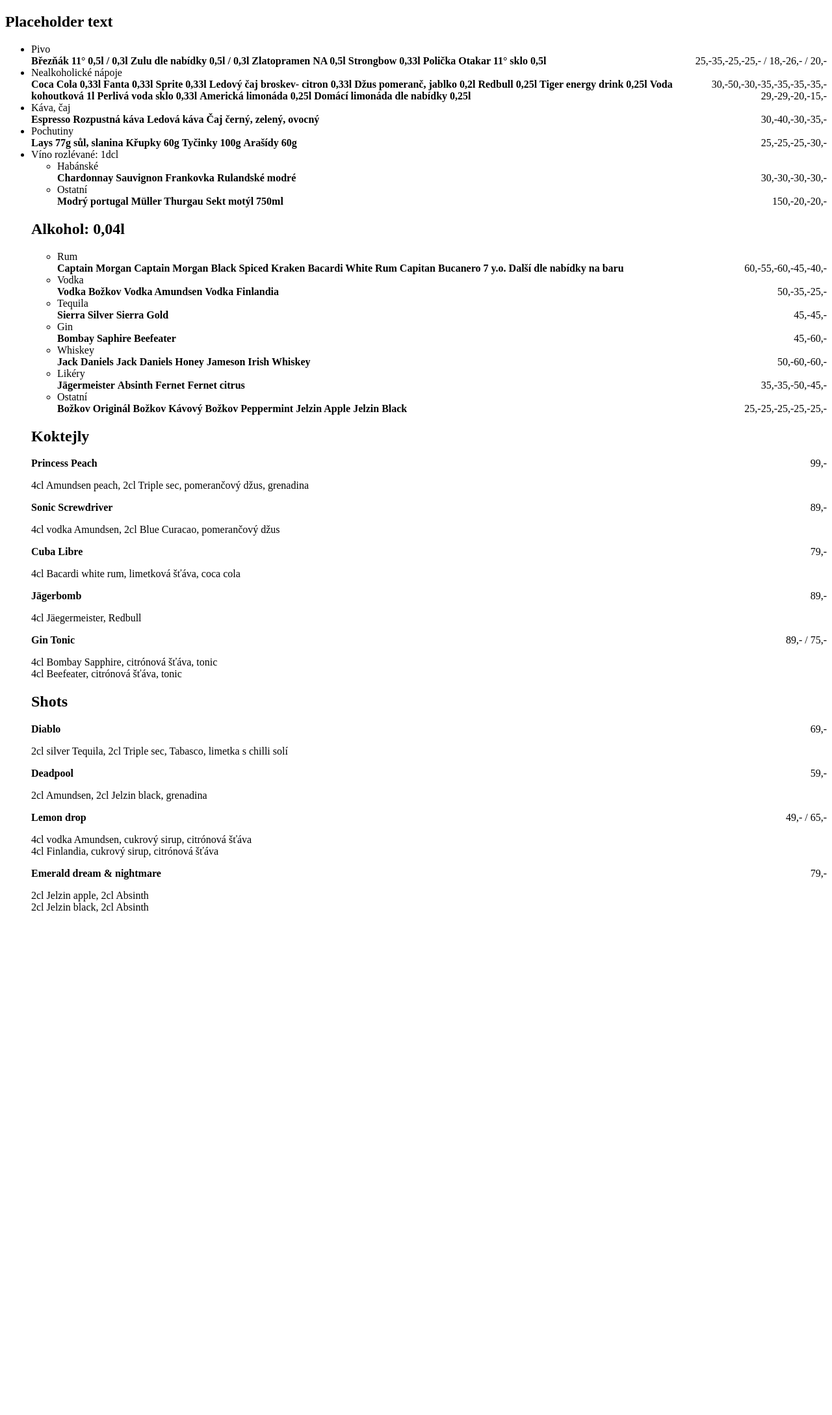
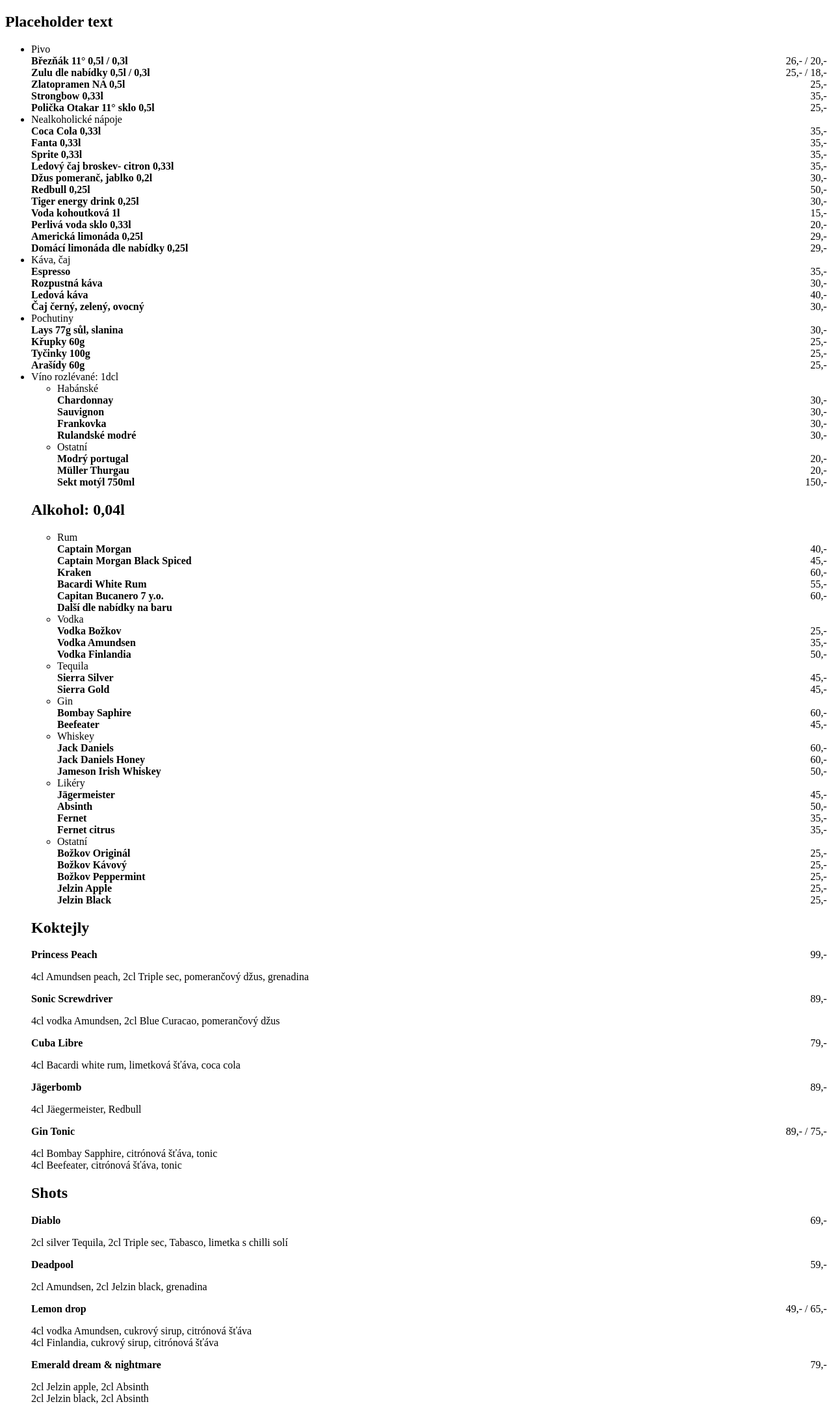
Before and after one commit to icycoba/icycoba.github.io, a Jekyll site: the page nabidka.html, which Jekyll copies as it is, in a window 1280 px wide. Shown: the whole page at 65% size. Built offline with Jekyll 4.4.1, drawn with Linux system fonts in a browser that asks for light colours; before the commit the page ends 1421 px from its top, so only the background shows below that.

Commit message:
added div product for every.. product??

```diff
--- a/nabidka.html
+++ b/nabidka.html
@@ -11,102 +11,102 @@
     <h2>Placeholder text</h2>
     <ul>
       <li>Pivo</li>
-          <span class="name">Březňák 11° 0,5l / 0,3l</span><span class="price">26,- / 20,-</span>
-          <span class="name">Zulu dle nabídky 0,5l / 0,3l</span><span class="price">25,- / 18,-</span>
-          <span class="name">Zlatopramen NA 0,5l</span><span class="price">25,-</span>
-          <span class="name">Strongbow 0,33l</span><span class="price">35,-</span>
-          <span class="name">Polička Otakar 11° sklo 0,5l</span><span class="price">25,-</span>
+          <div class="product"><span class="name">Březňák 11° 0,5l / 0,3l</span><span class="price">26,- / 20,-</span></div>
+          <div class="product"><span class="name">Zulu dle nabídky 0,5l / 0,3l</span><span class="price">25,- / 18,-</span></div>
+          <div class="product"><span class="name">Zlatopramen NA 0,5l</span><span class="price">25,-</span></div>
+          <div class="product"><span class="name">Strongbow 0,33l</span><span class="price">35,-</span></div>
+          <div class="product"><span class="name">Polička Otakar 11° sklo 0,5l</span><span class="price">25,-</span></div>
       <li>Nealkoholické nápoje</li>
-          <span class="name">Coca Cola 0,33l</span><span class="price">35,-</span>
-          <span class="name">Fanta 0,33l</span><span class="price">35,-</span>
-          <span class="name">Sprite 0,33l</span><span class="price">35,-</span>
-          <span class="name">Ledový čaj broskev- citron 0,33l</span><span class="price">35,-</span>
-          <span class="name">Džus pomeranč, jablko 0,2l</span><span class="price">30,-</span>
-          <span class="name">Redbull 0,25l</span><span class="price">50,-</span>
-          <span class="name">Tiger energy drink 0,25l</span><span class="price">30,-</span>
-          <span class="name">Voda kohoutková 1l</span><span class="price">15,-</span>
-          <span class="name">Perlivá voda sklo 0,33l</span><span class="price">20,-</span>
-          <span class="name">Americká limonáda 0,25l</span><span class="price">29,-</span>
-          <span class="name">Domácí limonáda dle nabídky 0,25l</span><span class="price">29,-</span>
+          <div class="product"><span class="name">Coca Cola 0,33l</span><span class="price">35,-</span></div>
+          <div class="product"><span class="name">Fanta 0,33l</span><span class="price">35,-</span></div>
+          <div class="product"><span class="name">Sprite 0,33l</span><span class="price">35,-</span></div>
+          <div class="product"><span class="name">Ledový čaj broskev- citron 0,33l</span><span class="price">35,-</span></div>
+          <div class="product"><span class="name">Džus pomeranč, jablko 0,2l</span><span class="price">30,-</span></div>
+          <div class="product"><span class="name">Redbull 0,25l</span><span class="price">50,-</span></div>
+          <div class="product"><span class="name">Tiger energy drink 0,25l</span><span class="price">30,-</span></div>
+          <div class="product"><span class="name">Voda kohoutková 1l</span><span class="price">15,-</span></div>
+          <div class="product"><span class="name">Perlivá voda sklo 0,33l</span><span class="price">20,-</span></div>
+          <div class="product"><span class="name">Americká limonáda 0,25l</span><span class="price">29,-</span></div>
+          <div class="product"><span class="name">Domácí limonáda dle nabídky 0,25l</span><span class="price">29,-</span></div>
       <li>Káva, čaj</li>
-          <span class="name">Espresso</span><span class="price">35,-</span>
-          <span class="name">Rozpustná káva</span><span class="price">30,-</span>
-          <span class="name">Ledová káva</span><span class="price">40,-</span>
-          <span class="name">Čaj černý, zelený, ovocný</span><span class="price">30,-</span>
+          <div class="product"><span class="name">Espresso</span><span class="price">35,-</span></div>
+          <div class="product"><span class="name">Rozpustná káva</span><span class="price">30,-</span></div>
+          <div class="product"><span class="name">Ledová káva</span><span class="price">40,-</span></div>
+          <div class="product"><span class="name">Čaj černý, zelený, ovocný</span><span class="price">30,-</span></div>
       <li>Pochutiny</li>
-          <span class="name">Lays 77g sůl, slanina</span><span class="price">30,-</span>
-          <span class="name">Křupky 60g</span><span class="price">25,-</span>
-          <span class="name">Tyčinky 100g</span><span class="price">25,-</span>
-          <span class="name">Arašídy 60g</span><span class="price">25,-</span>
+          <div class="product"><span class="name">Lays 77g sůl, slanina</span><span class="price">30,-</span></div>
+          <div class="product"><span class="name">Křupky 60g</span><span class="price">25,-</span></div>
+          <div class="product"><span class="name">Tyčinky 100g</span><span class="price">25,-</span></div>
+          <div class="product"><span class="name">Arašídy 60g</span><span class="price">25,-</span></div>
       <li>Víno rozlévané: 1dcl</li>
           <ul>
             <li>Habánské</li>
-              <span class="name">Chardonnay</span><span class="price">30,-</span>
-              <span class="name">Sauvignon</span><span class="price">30,-</span>
-              <span class="name">Frankovka</span><span class="price">30,-</span>
-              <span class="name">Rulandské modré</span><span class="price">30,-</span>
+              <div class="product"><span class="name">Chardonnay</span><span class="price">30,-</span></div>
+              <div class="product"><span class="name">Sauvignon</span><span class="price">30,-</span></div>
+              <div class="product"><span class="name">Frankovka</span><span class="price">30,-</span></div>
+              <div class="product"><span class="name">Rulandské modré</span><span class="price">30,-</span></div>
             <li>Ostatní</li>
-              <span class="name">Modrý portugal</span><span class="price">20,-</span>
-              <span class="name">Müller Thurgau</span><span class="price">20,-</span>
-              <span class="name">Sekt motýl 750ml</span><span class="price">150,-</span>
+              <div class="product"><span class="name">Modrý portugal</span><span class="price">20,-</span></div>
+              <div class="product"><span class="name">Müller Thurgau</span><span class="price">20,-</span></div>
+              <div class="product"><span class="name">Sekt motýl 750ml</span><span class="price">150,-</span></div>
           </ul>
     <h2>Alkohol: 0,04l</h2>
     <ul>
       <li>Rum</li>
-          <span class="name">Captain Morgan</span><span class="price">40,-</span>
-          <span class="name">Captain Morgan Black Spiced</span><span class="price">45,-</span>
-          <span class="name">Kraken</span><span class="price">60,-</span>
-          <span class="name">Bacardi White Rum</span><span class="price">55,-</span>
-          <span class="name">Capitan Bucanero 7 y.o.</span><span class="price">60,-</span>
-          <span class="name">Další dle nabídky na baru</span>
+          <div class="product"><span class="name">Captain Morgan</span><span class="price">40,-</span></div>
+          <div class="product"><span class="name">Captain Morgan Black Spiced</span><span class="price">45,-</span></div>
+          <div class="product"><span class="name">Kraken</span><span class="price">60,-</span></div>
+          <div class="product"><span class="name">Bacardi White Rum</span><span class="price">55,-</span></div>
+          <div class="product"><span class="name">Capitan Bucanero 7 y.o.</span><span class="price">60,-</span></div>
+          <div class="product"><span class="name">Další dle nabídky na baru</span></div>
       <li>Vodka</li>
-          <span class="name">Vodka Božkov</span><span class="price">25,-</span>
-          <span class="name">Vodka Amundsen</span><span class="price">35,-</span>
-          <span class="name">Vodka Finlandia</span><span class="price">50,-</span>
+          <div class="product"><span class="name">Vodka Božkov</span><span class="price">25,-</span></div>
+          <div class="product"><span class="name">Vodka Amundsen</span><span class="price">35,-</span></div>
+          <div class="product"><span class="name">Vodka Finlandia</span><span class="price">50,-</span></div>
       <li>Tequila</li>
-          <span class="name">Sierra Silver</span><span class="price">45,-</span>
-          <span class="name">Sierra Gold</span><span class="price">45,-</span>
+          <div class="product"><span class="name">Sierra Silver</span><span class="price">45,-</span></div>
+          <div class="product"><span class="name">Sierra Gold</span><span class="price">45,-</span></div>
       <li>Gin</li>
-          <span class="name">Bombay Saphire</span><span class="price">60,-</span>
-          <span class="name">Beefeater</span><span class="price">45,-</span>
+          <div class="product"><span class="name">Bombay Saphire</span><span class="price">60,-</span></div>
+          <div class="product"><span class="name">Beefeater</span><span class="price">45,-</span></div>
       <li>Whiskey</li>
-          <span class="name">Jack Daniels</span><span class="price">60,-</span>
-          <span class="name">Jack Daniels Honey</span><span class="price">60,-</span>
-          <span class="name">Jameson Irish Whiskey</span><span class="price">50,-</span>
+          <div class="product"><span class="name">Jack Daniels</span><span class="price">60,-</span></div>
+          <div class="product"><span class="name">Jack Daniels Honey</span><span class="price">60,-</span></div>
+          <div class="product"><span class="name">Jameson Irish Whiskey</span><span class="price">50,-</span></div>
       <li>Likéry</li>
-          <span class="name">Jägermeister</span><span class="price">45,-</span>
-          <span class="name">Absinth</span><span class="price">50,-</span>
-          <span class="name">Fernet</span><span class="price">35,-</span>
-          <span class="name">Fernet citrus</span><span class="price">35,-</span>
+          <div class="product"><span class="name">Jägermeister</span><span class="price">45,-</span></div>
+          <div class="product"><span class="name">Absinth</span><span class="price">50,-</span></div>
+          <div class="product"><span class="name">Fernet</span><span class="price">35,-</span></div>
+          <div class="product"><span class="name">Fernet citrus</span><span class="price">35,-</span></div>
       <li>Ostatní</li>
-          <span class="name">Božkov Originál</span><span class="price">25,-</span>
-          <span class="name">Božkov Kávový</span><span class="price">25,-</span>
-          <span class="name">Božkov Peppermint</span><span class="price">25,-</span>
-          <span class="name">Jelzin Apple</span><span class="price">25,-</span>
-          <span class="name">Jelzin Black</span><span class="price">25,-</span>
+          <div class="product"><span class="name">Božkov Originál</span><span class="price">25,-</span></div>
+          <div class="product"><span class="name">Božkov Kávový</span><span class="price">25,-</span></div>
+          <div class="product"><span class="name">Božkov Peppermint</span><span class="price">25,-</span></div>
+          <div class="product"><span class="name">Jelzin Apple</span><span class="price">25,-</span></div>
+          <div class="product"><span class="name">Jelzin Black</span><span class="price">25,-</span></div>
     </ul>
     <h2>Koktejly</h2>
-      <span class="name">Princess Peach</span><span class="price">99,-</span>
-        <p>4cl Amundsen peach, 2cl Triple sec, pomerančový džus, grenadina</p>
-      <span class="name">Sonic Screwdriver</span><span class="price">89,-</span>
-        <p>4cl vodka Amundsen, 2cl Blue Curacao, pomerančový džus</p>
-      <span class="name">Cuba Libre</span><span class="price">79,-</span>
-        <p>4cl Bacardi white rum, limetková šťáva, coca cola</p>
-      <span class="name">Jägerbomb</span><span class="price">89,-</span>
-        <p>4cl Jäegermeister, Redbull</p>
-      <span class="name">Gin Tonic</span><span class="price">89,- / 75,-</span>
+      <div class="product"><span class="name">Princess Peach</span><span class="price">99,-</span>
+        <p>4cl Amundsen peach, 2cl Triple sec, pomerančový džus, grenadina</p></div>
+      <div class="product"><span class="name">Sonic Screwdriver</span><span class="price">89,-</span>
+        <p>4cl vodka Amundsen, 2cl Blue Curacao, pomerančový džus</p></div>
+      <div class="product"><span class="name">Cuba Libre</span><span class="price">79,-</span>
+        <p>4cl Bacardi white rum, limetková šťáva, coca cola</p></div>
+      <div class="product"><span class="name">Jägerbomb</span><span class="price">89,-</span>
+        <p>4cl Jäegermeister, Redbull</p></div>
+      <div class="product"><span class="name">Gin Tonic</span><span class="price">89,- / 75,-</span>
         <p>4cl Bombay Sapphire, citrónová šťáva, tonic<br>
-        4cl Beefeater, citrónová šťáva, tonic</p>
+        4cl Beefeater, citrónová šťáva, tonic</p></div>
     <h2>Shots</h2>
-      <span class="name">Diablo</span><span class="price">69,-</span>
-      <p>2cl silver Tequila, 2cl Triple sec, Tabasco, limetka s chilli solí</p>
-      <span class="name">Deadpool</span><span class="price">59,-</span>
-      <p>2cl Amundsen, 2cl Jelzin black, grenadina</p>
-      <span class="name">Lemon drop</span><span class="price">49,- / 65,-</span>
-      <p>4cl vodka Amundsen, cukrový sirup, citrónová šťáva<br>
-      4cl Finlandia, cukrový sirup, citrónová šťáva</p>
-      <span class="name">Emerald dream &amp; nightmare</span><span class="price">79,-</span>
-      <p>2cl Jelzin apple, 2cl Absinth<br>
-      2cl Jelzin black, 2cl Absinth</p>
+      <div class="product"><span class="name">Diablo</span><span class="price">69,-</span>
+        <p>2cl silver Tequila, 2cl Triple sec, Tabasco, limetka s chilli solí</p></div>
+      <div class="product"><span class="name">Deadpool</span><span class="price">59,-</span>
+        <p>2cl Amundsen, 2cl Jelzin black, grenadina</p></div>
+      <div class="product"><span class="name">Lemon drop</span><span class="price">49,- / 65,-</span>
+        <p>4cl vodka Amundsen, cukrový sirup, citrónová šťáva<br>
+        4cl Finlandia, cukrový sirup, citrónová šťáva</p></div>
+      <div class="product"><span class="name">Emerald dream &amp; nightmare</span><span class="price">79,-</span>
+        <p>2cl Jelzin apple, 2cl Absinth<br>
+        2cl Jelzin black, 2cl Absinth</p></div>
   </body>
 </html>
```
